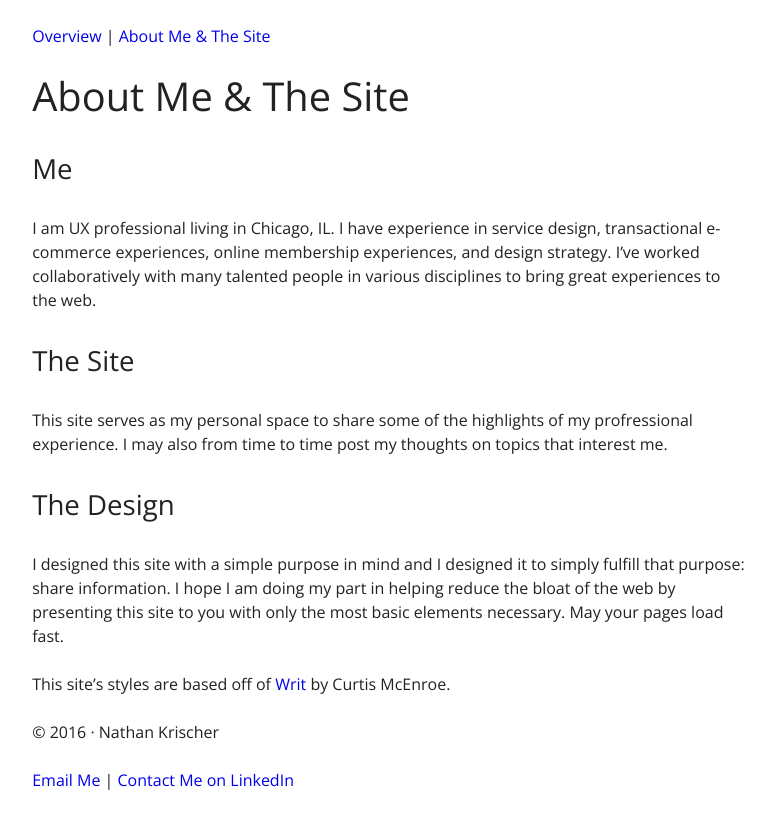
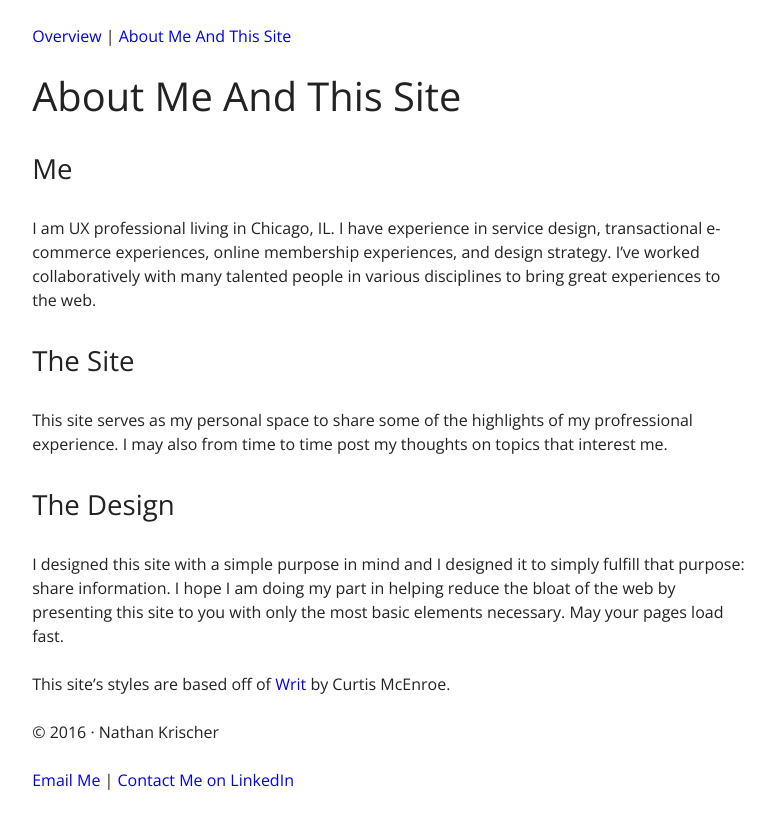
Before and after one commit to nkrisc/personal-site, a Jekyll site: the page built from about.md, in a window 1280 px wide. Shown: the top 829 px of the page, without its empty margins (251-1026 px from the left). Built offline with Jekyll 4.4.1, drawn with Linux system fonts in a browser that asks for light colours.

Commit message:
Fix typo in about page

```diff
--- a/about.md
+++ b/about.md
@@ -1,6 +1,6 @@
 ---
 layout: page
-title: About Me & The Site
+title: About Me And This Site
 permalink: /about/
 ---
 
```
